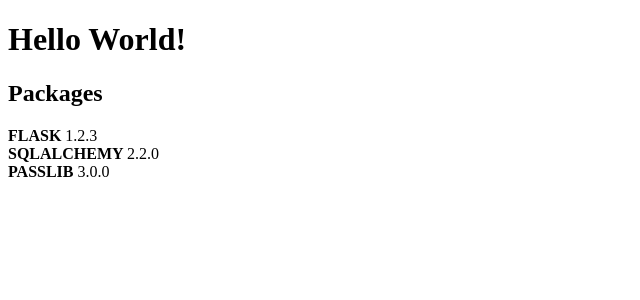
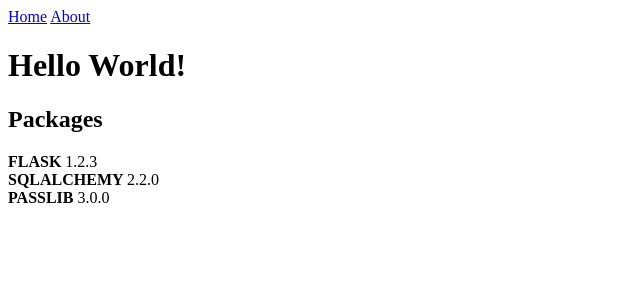
Before and after one commit to willschlitzer/flask-app-talkpython, a Flask app: page / in a window 1280 px wide. Shown: the top 300 px of the page, without its empty margins (0-640 px from the left). Run offline with Flask 2, Linux system fonts and the light colour scheme.

Commit message:
Add about.html

```diff
--- a/pypi_org/app.py
+++ b/pypi_org/app.py
@@ -14,5 +14,9 @@ def index():
     test_packages = get_latest_packages()
     return flask.render_template('index.html', packages = test_packages)
 
+@app.route('/about')
+def about():
+    return flask.render_template('about.html')
+
 if __name__ == "__main__":
     app.run(debug=True)
--- a/pypi_org/templates/index.html
+++ b/pypi_org/templates/index.html
@@ -5,6 +5,12 @@
     <title>Python Package Index (demo)</title>
 </head>
 <body>
+
+<nav>
+    <a href="/">Home</a>
+    <a href="/about">About</a>
+</nav>
+
 <style>
     .title {
         font-weight: bold;
```
Also changed, not shown: pypi_org/templates/about.html (added, +23 -0 lines).
